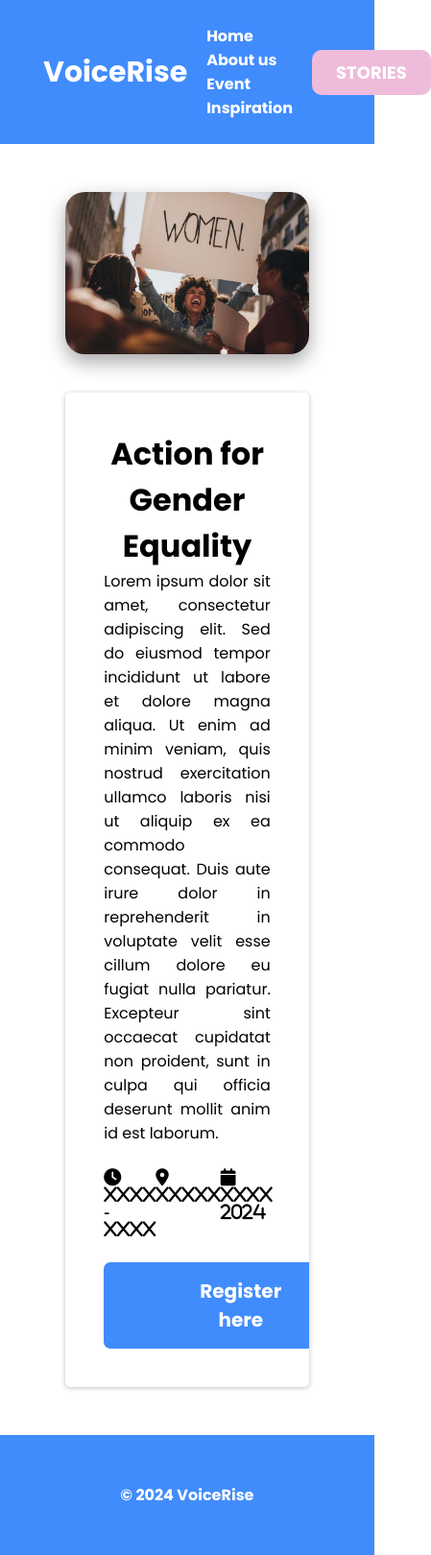
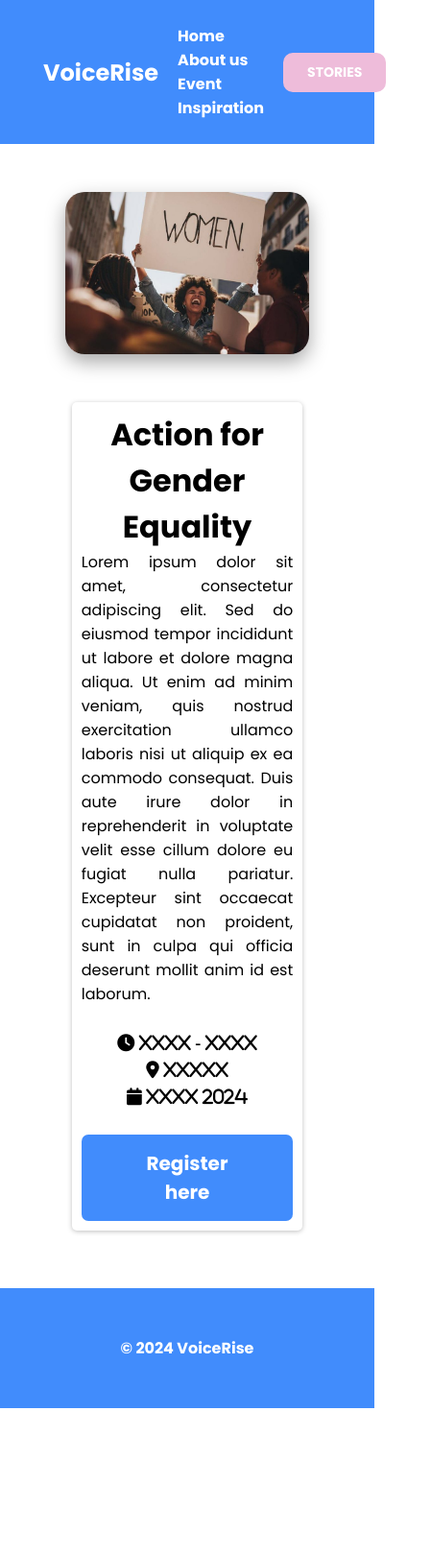
Before and after one commit to Rogate25/VoiceHer, a plain HTML site: page eventdesc2.html in a window 390 px wide. Shown: the whole page at 96% size, 449 px wide, since content can reach past the window. After the commit the page ends 1467 px from the top, so only its background shows below. Drawn offline with Linux system fonts and the light colour scheme.

Commit message:
update responsive

```diff
--- a/css/style.css
+++ b/css/style.css
@@ -297,3 +297,56 @@ button:hover {
     margin-bottom: 50px;
     font-weight: 300;
 }
+
+@media (max-width: 768px) {
+    h2 {
+        font-size: 24px;
+    }
+
+    .hero h1 {
+        font-size: 36px;
+    }
+
+    .hero h4 {
+        font-size: 18px;
+    }
+
+    button {
+        font-size: 14px;
+        width: 100%;
+    }
+
+    .flex-box {
+        width: 100%;
+        margin: 10px 0;
+    }
+
+    .icon-container {
+        flex-direction: column;
+        align-items: center;
+    }
+
+    .desc-box {
+        padding: 15px;
+    }
+
+    .icon-container i {
+        margin: 5px 0;
+    }
+}
+
+@media (max-width: 480px) {
+
+
+    .hero {
+        padding: 30px 10px;
+    }
+
+    .desc-container {
+        padding: 10px;
+    }
+
+    .desc-box {
+        padding: 10px;
+    }
+}
```
